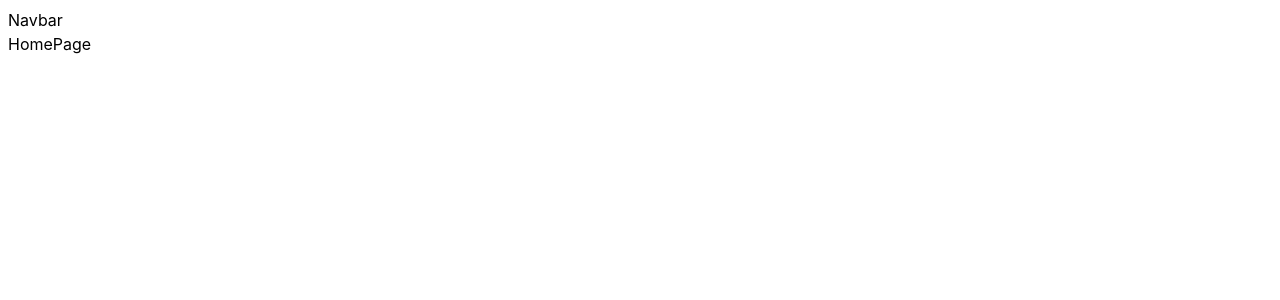
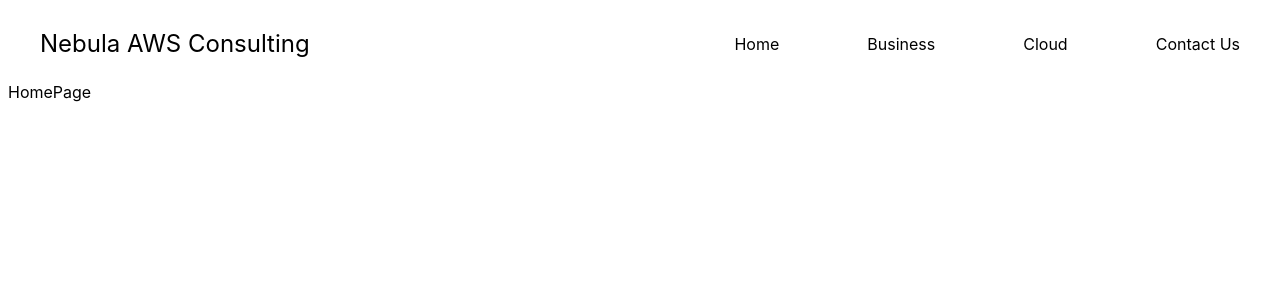
Before and after one commit to EmmanuelUrias/Nebula_AWS_Consulting_Blog, a React (Vite) app: page / in a window 1280 px wide. Shown: the top 300 px of the page. Built offline with nearby package versions, Linux system fonts and the light colour scheme.

Commit message:
Navbar rough design

```diff
--- a/src/Components/Navbar.tsx
+++ b/src/Components/Navbar.tsx
@@ -1,8 +1,43 @@
 import React from 'react'
+import { Box, Typography } from '@mui/material'
+import { useNavigate } from 'react-router-dom'
 
 function Navbar() {
   return (
-    <div>Navbar</div>
+    <>
+      <Box sx={{
+        width: '100%',
+        height: '4.5rem',
+        display: 'flex',
+        flexDirection: 'row',
+        alignItems: 'center',
+        justifyContent: 'space-between',
+        '& > *': {
+          cursor: 'pointer'
+        },
+        '& #nav_title': {
+          fontSize: '1.5rem',
+          marginLeft: '2rem'
+        },
+        '& #nav_items': {
+          display: 'flex',
+          flexDirection: 'row',
+          justifyContent: 'space-between',
+          width: '40%',
+          marginRight: '2rem'
+        }
+      }}>
+        <Box id='nav_title'>
+          Nebula AWS Consulting
+        </Box>
+        <Box id='nav_items'>
+          <Box>Home</Box>
+          <Box>Business</Box>
+          <Box>Cloud</Box>
+          <Box>Contact Us</Box>
+        </Box>
+      </Box>
+    </>
   )
 }
 
```
